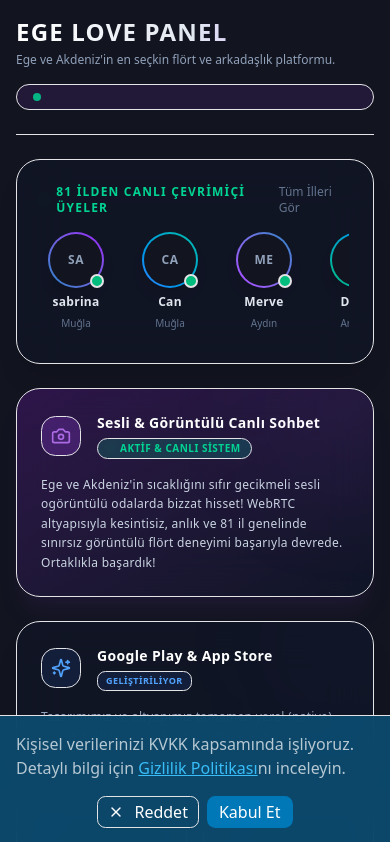
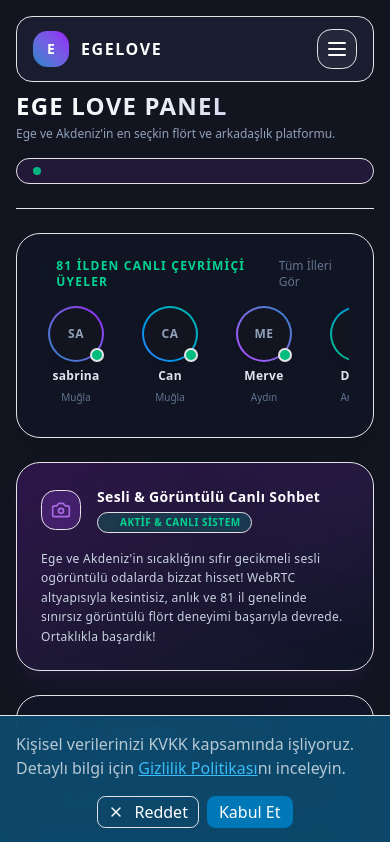
Before and after one commit to ylmzchdr/egelove-backend, a Next.js app in the folder frontend/: page /dashboard in a window 390 px wide. Shown: the top 842 px of the page. Built offline with nearby package versions, Linux system fonts and the light colour scheme.

Commit message:
fix: add mobile dashboard navigation

```diff
--- a/frontend/app/dashboard/page.tsx
+++ b/frontend/app/dashboard/page.tsx
@@ -13,11 +13,14 @@ import {
   Home,
   User,
   Bell,
-  LogOut
+  LogOut,
+  Menu,
+  X
 } from "lucide-react";
 
 export default function DashboardPage() {
   const [isClient, setIsClient] = useState(false);
+  const [mobileMenuOpen, setMobileMenuOpen] = useState(false);
 
       useEffect(() => {
     setIsClient(true);
@@ -89,6 +92,76 @@ export default function DashboardPage() {
 
       {/* 📊 2. ANA İÇERİK ALANI */}
       <main className="flex-1 min-w-0 w-full p-4 md:p-8 space-y-6 md:space-y-8 overflow-x-hidden overflow-y-auto">
+        {/* 📱 MOBİL ÜST MENÜ */}
+<div className="md:hidden flex items-center justify-between bg-[#1a1d30] border border-white/10 rounded-2xl px-4 py-3 mb-2">
+  <div className="flex items-center gap-3">
+    <div className="w-9 h-9 bg-gradient-to-tr from-pink-500 to-purple-600 rounded-xl flex items-center justify-center font-black text-sm">
+      E
+    </div>
+
+    <span className="font-black tracking-widest text-white">
+      EGELOVE
+    </span>
+  </div>
+
+  <button
+    type="button"
+    onClick={() => setMobileMenuOpen(!mobileMenuOpen)}
+    className="w-10 h-10 flex items-center justify-center rounded-xl bg-white/5 border border-white/10"
+    aria-label="Menüyü aç"
+  >
+    {mobileMenuOpen ? (
+      <X className="w-6 h-6 text-white" />
+    ) : (
+      <Menu className="w-6 h-6 text-white" />
+    )}
+  </button>
+</div>
+
+{/* 📱 MOBİL MENÜ */}
+{mobileMenuOpen && (
+  <div className="md:hidden bg-[#1a1d30] border border-white/10 rounded-2xl p-3 mb-4 space-y-2">
+    <a
+      href="/"
+      className="flex items-center gap-3 px-4 py-3 rounded-xl text-slate-300 hover:bg-white/5"
+    >
+      <Home className="w-5 h-5" />
+      Ana Sayfa
+    </a>
+
+    <a
+      href="/profile"
+      className="flex items-center gap-3 px-4 py-3 rounded-xl text-slate-300 hover:bg-white/5"
+    >
+      <User className="w-5 h-5" />
+      Benim Sayfam
+    </a>
+
+    <a
+      href="/messages"
+      className="flex items-center gap-3 px-4 py-3 rounded-xl text-slate-300 hover:bg-white/5"
+    >
+      <MessageCircle className="w-5 h-5" />
+      Mesajlar
+    </a>
+
+    <a
+      href="/notifications"
+      className="flex items-center gap-3 px-4 py-3 rounded-xl text-slate-300 hover:bg-white/5"
+    >
+      <Bell className="w-5 h-5" />
+      Bildirimler
+    </a>
+
+    <a
+      href="/"
+      className="flex items-center gap-3 px-4 py-3 rounded-xl text-rose-400 border-t border-white/10 mt-2"
+    >
+      <LogOut className="w-5 h-5" />
+      Çıkış Yap
+    </a>
+  </div>
+)}
 
         {/* Üst Başlık */}
         <div className="flex flex-col md:flex-row md:items-center md:justify-between gap-4 border-b border-white/5 pb-6">
```
